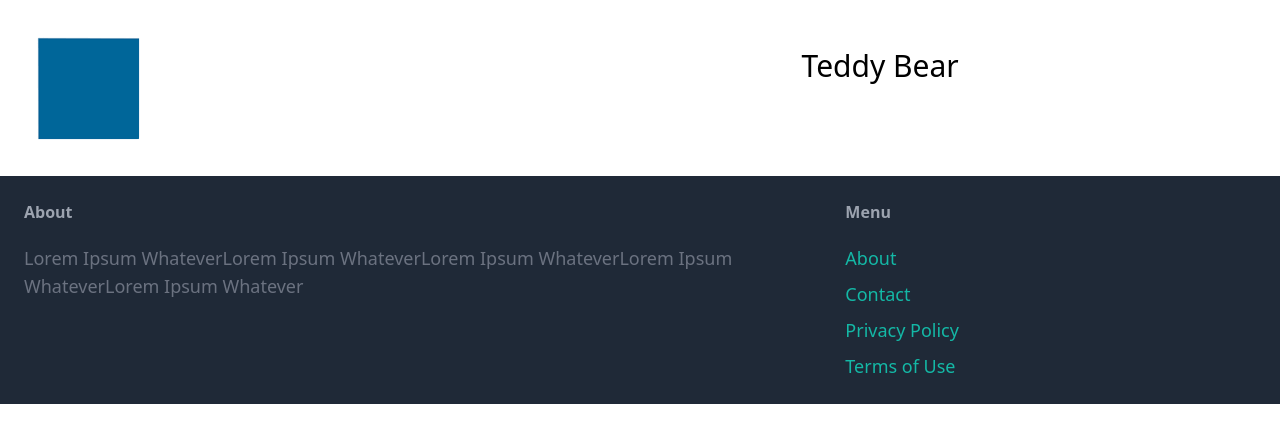
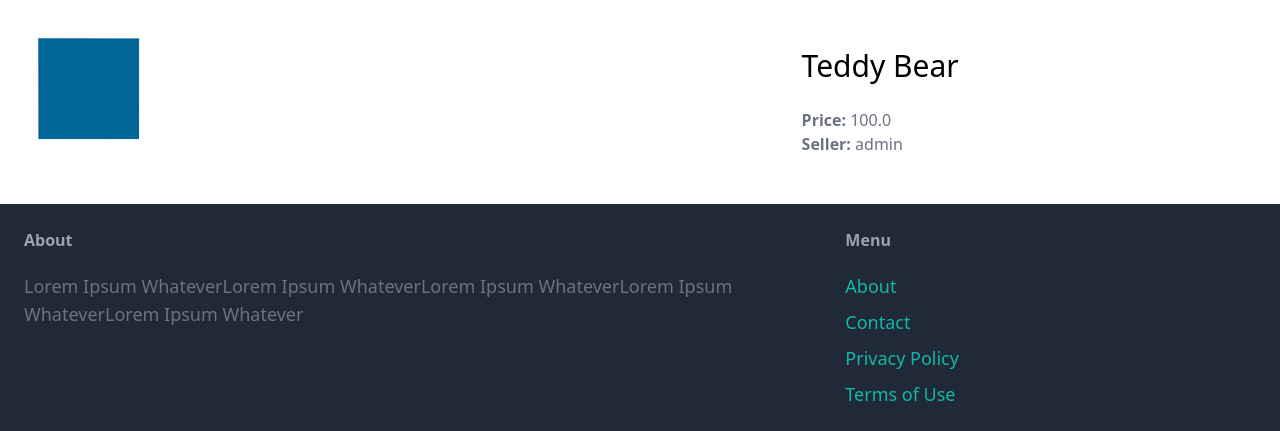
Before and after one commit to michaeljhicks/puddle, a Django app: page /items/1/ in a window 1280 px wide. Shown: the part 77-508 px from the top of the page. Run offline with Django 4.2, Linux system fonts and the light colour scheme; data comes from the database, SQL or seed files in the repository; some libraries are stand-ins or nearby versions.

Commit message:
Feat: add price and seller to item detail page

```diff
--- a/item/templates/item/detail.html
+++ b/item/templates/item/detail.html
@@ -10,6 +10,8 @@
 
     <div class="col-span-2 p-6 bh-gray-100 rounded-xl">
         <h1 class="mb-6 text-3xl">{{ item.name }}</h1>
+        <p class="text-gray-500"><strong>Price: </strong>{{ item.price }}</p>
+        <p class="text-gray-500"><strong>Seller: </strong>{{ item.created_by.username }}</p>
     </div>
 </div>
 {% endblock %}
```
